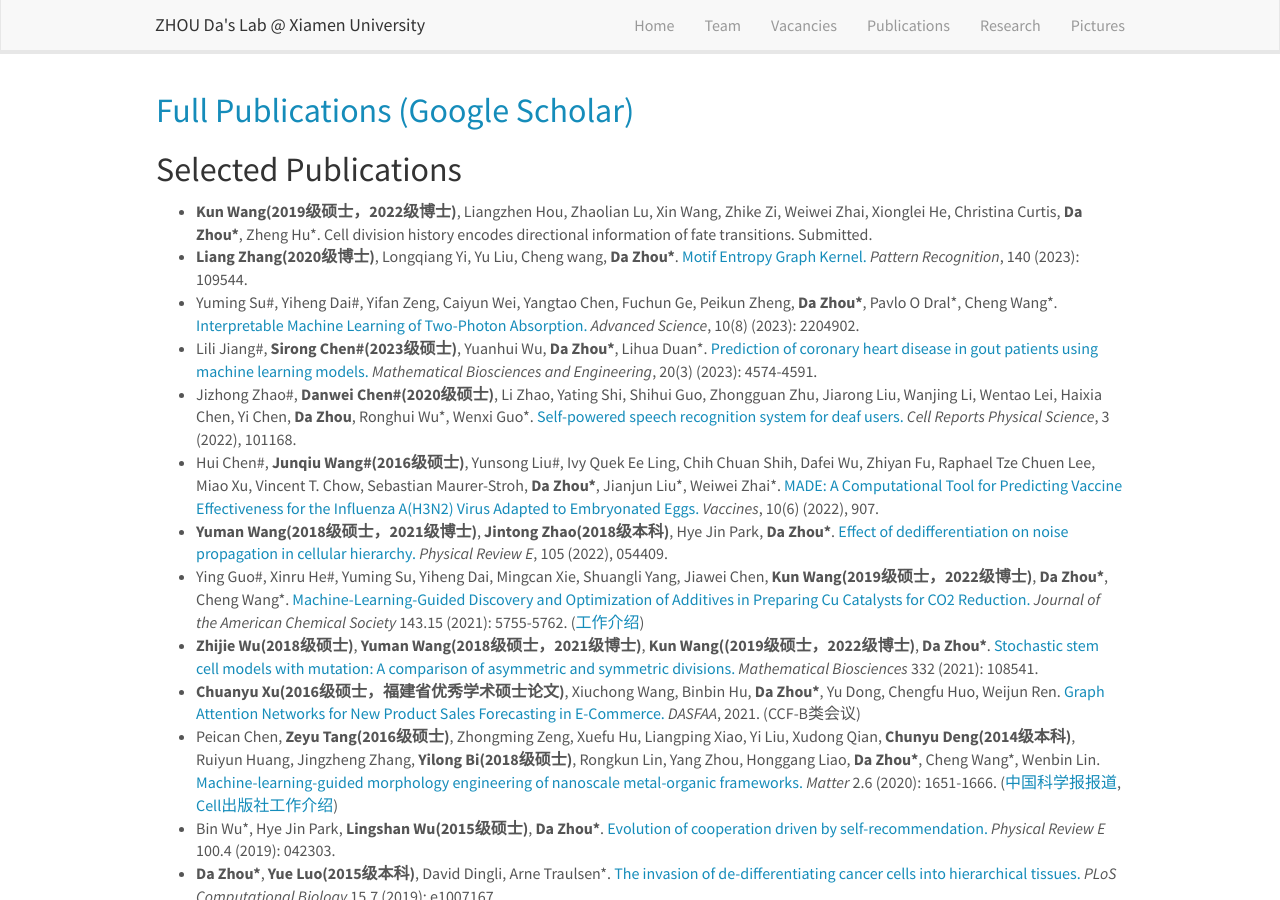
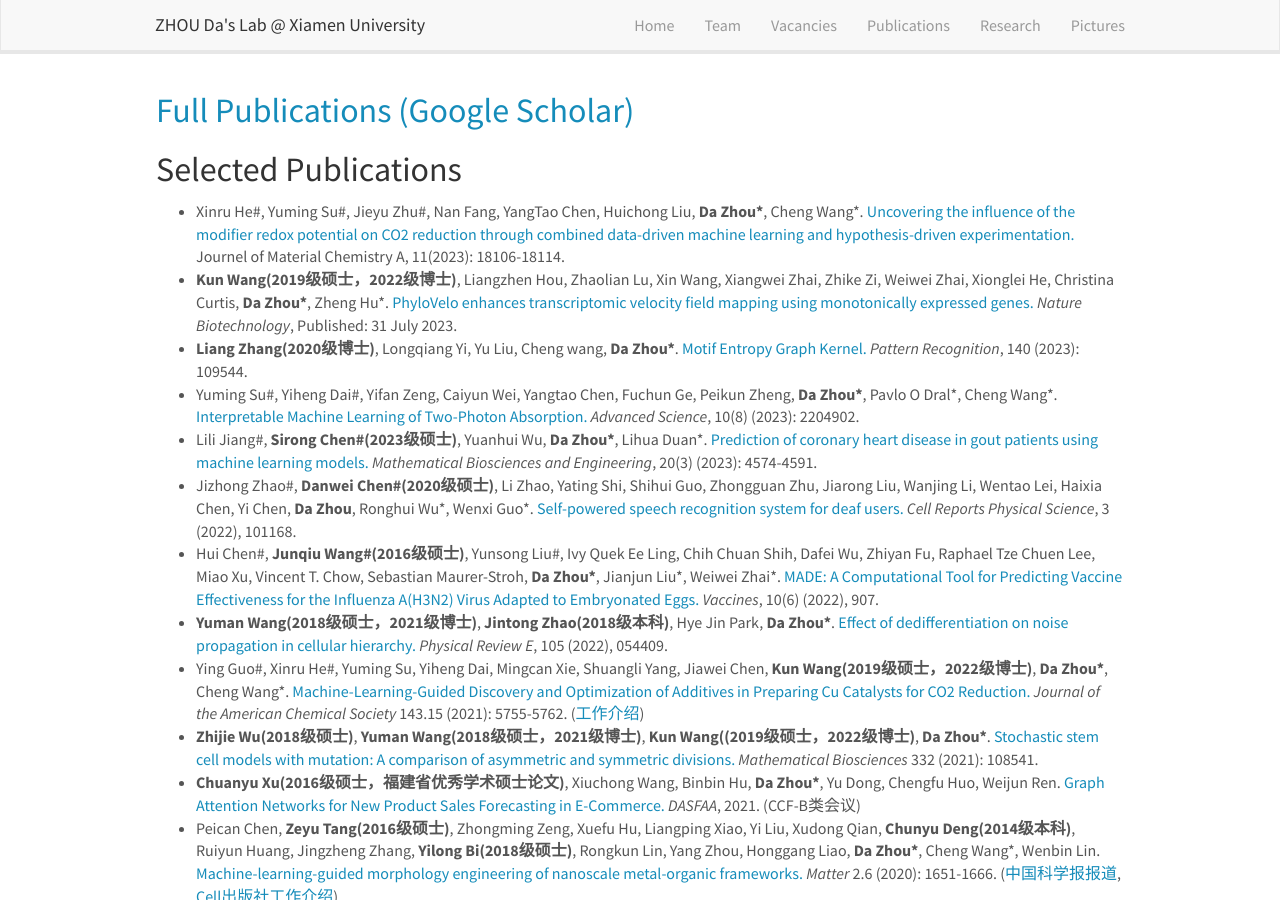
Before and after one commit to ZhouDaLab/zhoudalab.github.io, a Jekyll site: the page built from _pages/publications.md, in a window 1280 px wide and 900 px high. Built offline with Jekyll 4.4.1, drawn with Linux system fonts in a browser that asks for light colours; nearby versions of some CDN libraries.

Commit message:
Update publications.md

```diff
--- a/_pages/publications.md
+++ b/_pages/publications.md
@@ -11,7 +11,8 @@ permalink: /publications/
 
 ## Selected Publications
 
-- **Kun Wang(2019级硕士，2022级博士)**, Liangzhen Hou, Zhaolian Lu, Xin Wang, Zhike Zi, Weiwei Zhai, Xionglei He, Christina Curtis, **Da Zhou\***, Zheng Hu\*. Cell division history encodes directional information of fate transitions. Submitted.
+- Xinru He\#, Yuming Su\#, Jieyu Zhu\#, Nan Fang, YangTao Chen, Huichong Liu, **Da Zhou\***, Cheng Wang\*. [Uncovering the influence of the modifier redox potential on CO2 reduction through combined data-driven machine learning and hypothesis-driven experimentation.](https://doi.org/10.1039/D3TA03115B) 	Journel of Material Chemistry A, 11(2023): 18106-18114.
+- **Kun Wang(2019级硕士，2022级博士)**, Liangzhen Hou, Zhaolian Lu, Xin Wang, Xiangwei Zhai, Zhike Zi, Weiwei Zhai, Xionglei He, Christina Curtis, **Da Zhou\***, Zheng Hu\*. [PhyloVelo enhances transcriptomic velocity field mapping using monotonically expressed genes.](https://www.nature.com/articles/s41587-023-01887-5) *Nature Biotechnology*, Published: 31 July 2023.
 - **Liang Zhang(2020级博士)**, Longqiang Yi, Yu Liu, Cheng wang, **Da Zhou\***. [Motif Entropy Graph Kernel.](https://www.sciencedirect.com/science/article/abs/pii/S0031320323002443) *Pattern Recognition*, 140 (2023): 109544.
 - Yuming Su\#, Yiheng Dai\#, Yifan Zeng, Caiyun Wei, Yangtao Chen, Fuchun Ge, Peikun Zheng, **Da Zhou\***, Pavlo O Dral\*, Cheng Wang\*. [Interpretable Machine Learning of Two-Photon Absorption.](https://onlinelibrary.wiley.com/doi/full/10.1002/advs.202204902) *Advanced Science*, 10(8) (2023): 2204902.
 - Lili Jiang\#, **Sirong Chen\#(2023级硕士)**, Yuanhui Wu,  **Da Zhou\***,  Lihua Duan\*.  [Prediction of coronary heart disease in gout patients using machine learning models.](http://www.aimspress.com/article/doi/10.3934/mbe.2023212) *Mathematical Biosciences and Engineering*, 20(3) (2023): 4574-4591.
```
